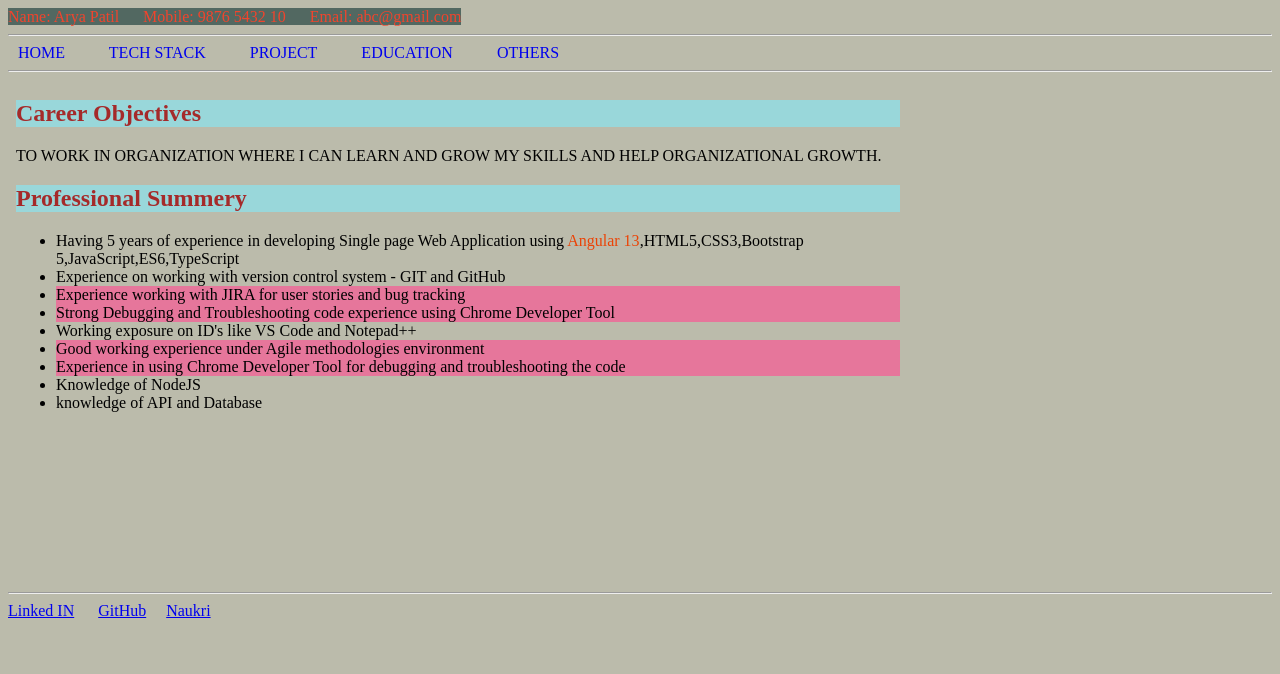
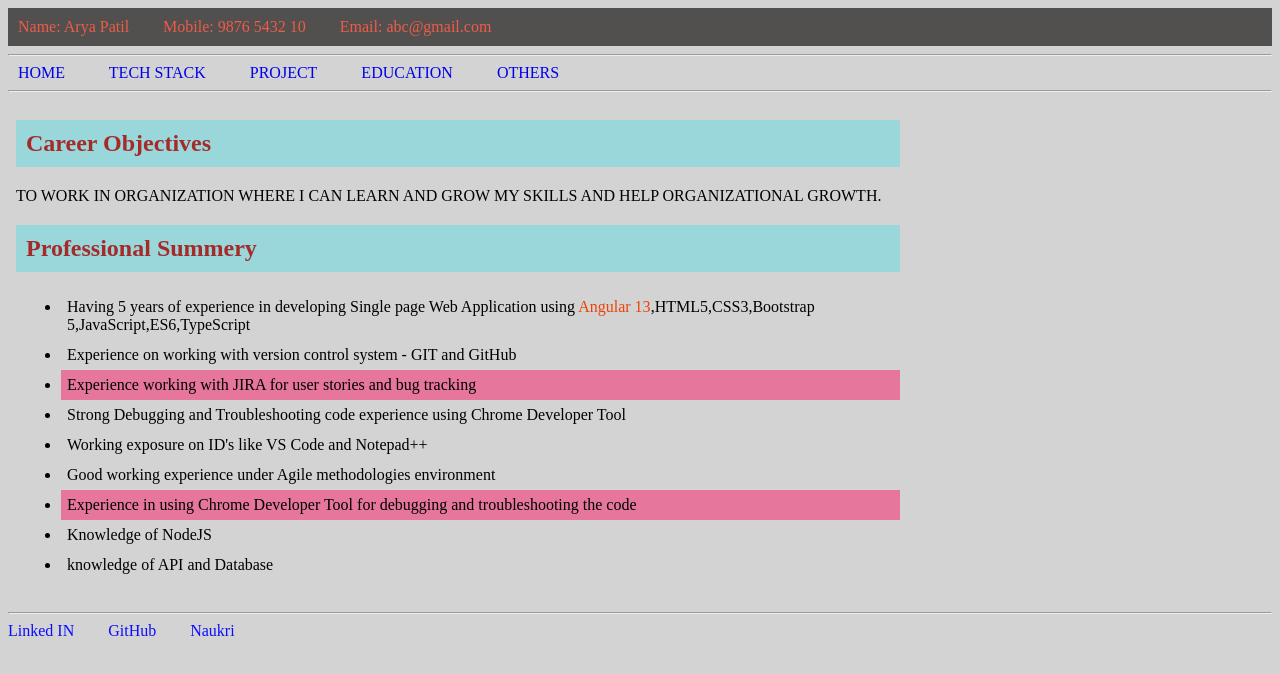
Before and after one commit to AryaSPatil/profile-arya, a plain HTML site: page index.html in a window 1280 px wide. Drawn offline with Linux system fonts and the light colour scheme.

Commit message:
Added margin and padding

```diff
--- a/home.html
+++ b/home.html
@@ -9,6 +9,11 @@
         .heading{
             color: rgb(165, 42, 42);
             background-color: rgb(153, 215, 218);
+            padding: 10px;
+        }
+        li{
+            padding: 6px;
+            margin-left: 5px;
         }
 
         span{
@@ -32,9 +37,9 @@
         <li> Having 5 years of experience in developing Single page Web Application using <span>Angular 13</span>,HTML5,CSS3,Bootstrap 5,JavaScript,ES6,TypeScript </li>
         <li> Experience on working with version control system - GIT and GitHub </li>
         <li class="experience"> Experience working with JIRA for user stories and bug tracking </li>
-        <li class="experience"> Strong Debugging and Troubleshooting code experience using Chrome Developer Tool </li>
+        <li> Strong Debugging and Troubleshooting code experience using Chrome Developer Tool </li>
         <li> Working exposure on ID's like VS Code and Notepad++ </li>
-        <li class="experience"> Good working experience under Agile methodologies environment </li>
+        <li class=> Good working experience under Agile methodologies environment </li>
         <li class="experience"> Experience in using Chrome Developer Tool for debugging and troubleshooting the code </li>
         <li> Knowledge of NodeJS </li>
         <li> knowledge of API and Database </li>
--- a/index.html
+++ b/index.html
@@ -6,24 +6,35 @@
     <title>Index</title>
 
     <style>
+        header{
+            color: rgba(245, 92, 72, 0.959);
+            background-color: rgb(82, 79, 79);
+            padding: 10px;
+        }
         span{
-            color: rgba(248, 67, 43, 0.959);
-            background-color: rgb(82, 104, 97);
+            margin-right: 30px;
         }
+
         nav a{
             margin-right: 40px;
             text-decoration: none;
+
         }
         #homeLink{
             margin-left: 10px;
         }
+        footer a{
+            text-decoration: none;
+            margin-right: 30px;
+            color: rgb(12, 12, 255);
+        }
     </style>
 
 </head>
-<body style="background-color: rgb(187, 187, 171);">
+<body style="background-color: lightgray">
     <!-- Header Section -->
     <header>
-        <span> Name: Arya Patil &nbsp;&nbsp;&nbsp;&nbsp; Mobile: 9876 5432 10 &nbsp;&nbsp;&nbsp;&nbsp; Email: abc@gmail.com</span>
+        <span> Name: Arya Patil </span>  <span>Mobile: 9876 5432 10 </span> <span>Email: abc@gmail.com</span>
     </header>
     <hr>
 
@@ -45,8 +56,8 @@
 
     <!-- Footer Section -->
     <footer>
-        <a href="https://www.linkedin.com/in/williamhgates">Linked IN</a> &nbsp;&nbsp;&nbsp;&nbsp;
-        <a href="https://github.com/billgates">GitHub</a>&nbsp;&nbsp;&nbsp;&nbsp;
+        <a href="https://www.linkedin.com/in/williamhgates">Linked IN</a>
+        <a href="https://github.com/billgates">GitHub</a>
         <a href="https://www.naukri.com/nlogin/login">Naukri</a>
     </footer>
 </body>
```
Also changed, not shown: others.html (+6 -0 lines), techStack.html (+2 -0 lines).
